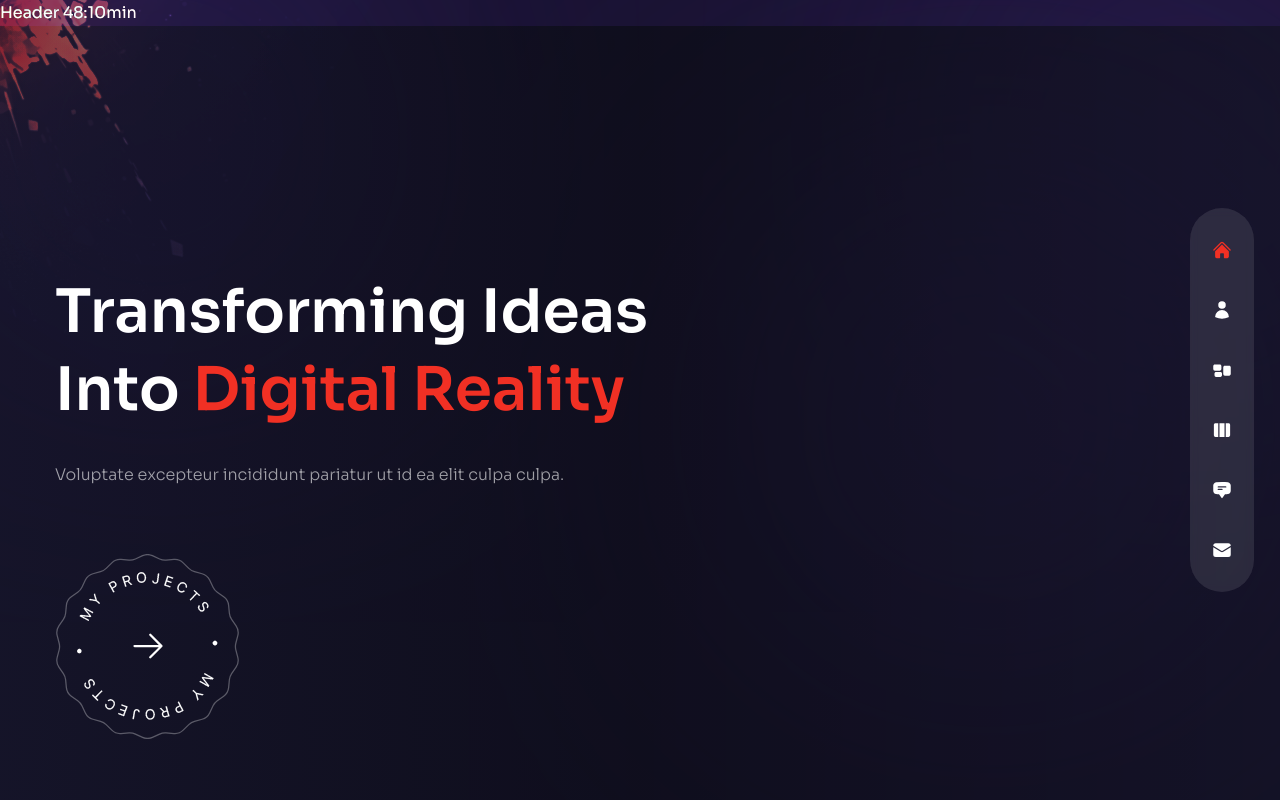
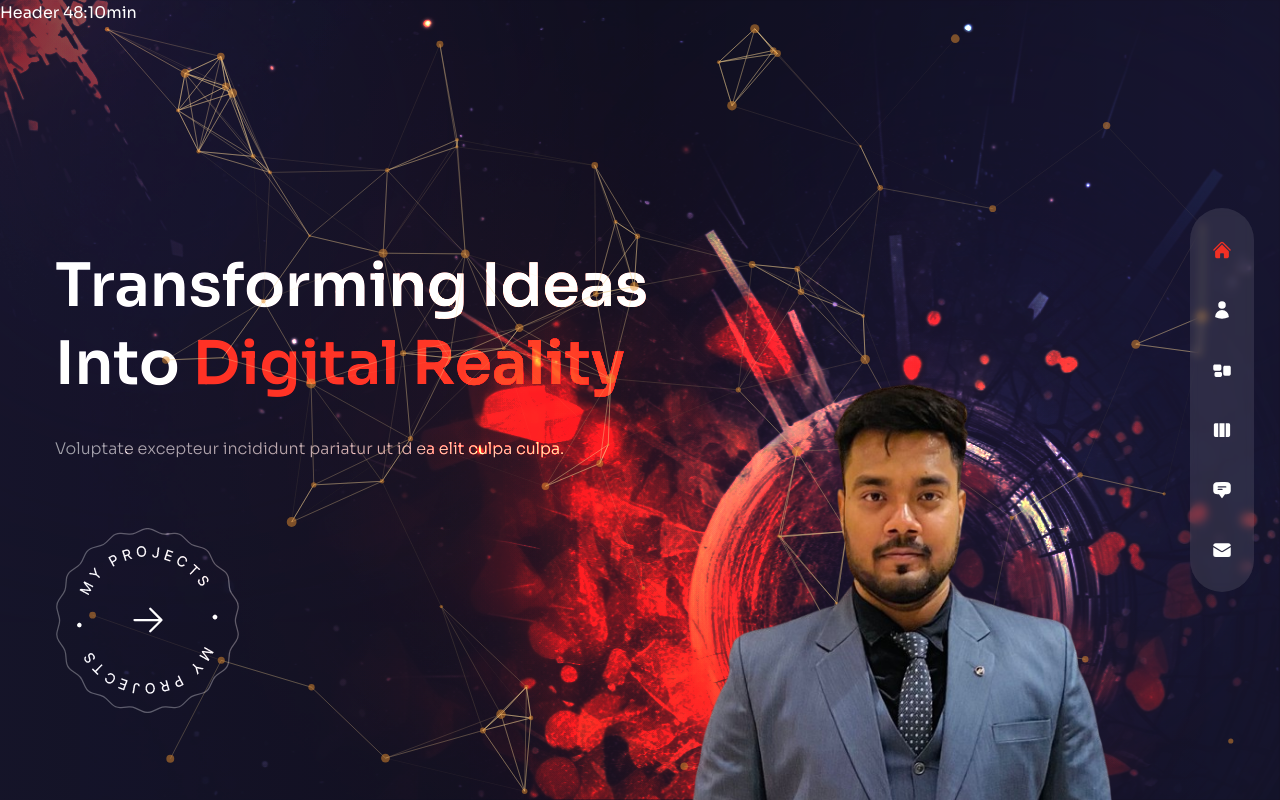
Before and after one commit to visheshr47/portfolio, a Next.js app: page / in a window 1280 px wide. Built offline with nearby package versions, Linux system fonts and the light colour scheme.

Commit message:
all new Image changes

```diff
--- a/components/Avatar.js
+++ b/components/Avatar.js
@@ -1,5 +1,17 @@
+//next image
+import Image from "next/image";
 const Avatar = () => {
-  return <div>Avatar</div>;
+  return (
+    <div className="hidden xl:flex xl:max-w-none">
+      <Image
+        src={"/avatar.png"}
+        width={737}
+        height={678}
+        alt=""
+        className="z-0 w-full h-full"
+      />
+    </div>
+  );
 };
 
 export default Avatar;
--- a/components/Header.js
+++ b/components/Header.js
@@ -1,5 +1,5 @@
 const Header = () => {
-  return <header>Header 48:10min</header>;
+  return <header className="z-30 absolute w-full">Header 48:10min</header>;
 };
 
 export default Header;
--- a/components/ParticlesContainer.js
+++ b/components/ParticlesContainer.js
@@ -1,5 +1,81 @@
+import { Particles } from "react-tsparticles";
+import { loadFull } from "tsparticles";
+import React, { useCallback } from "react";
 const ParticlesContainer = () => {
-  return <div>Particles Container</div>;
+  const particlesInit = useCallback(async (engine) => {
+    await loadFull(engine);
+  }, []);
+  const particlesLoaded = useCallback(async () => {}, []);
+  return (
+    <Particles
+      className="w-full h-full absolute z-0"
+      id="tsparticles"
+      init={particlesInit}
+      loaded={particlesLoaded}
+      options={{
+        fullScreen: { enable: false },
+        background: { color: { value: "" } },
+        fpsLimit: 120,
+        interactivity: {
+          events: {
+            onClick: {
+              enable: false,
+              mode: "push",
+            },
+            onHover: {
+              enable: true,
+              mode: "repulse",
+            },
+            resize: true,
+          },
+          modes: {
+            push: {
+              quantity: 90,
+            },
+            repulse: {
+              distance: 200,
+              duration: 0.4,
+            },
+          },
+        },
+        particles: {
+          color: {
+            value: "#e68e2e",
+          },
+          links: {
+            color: "#f5d393",
+            distance: 150,
+            enable: true,
+            opacity: 0.5,
+            width: 1,
+          },
+          collisions: {
+            enable: true,
+          },
+          move: {
+            directions: "none",
+            enable: true,
+            outModes: { default: "bounce" },
+            random: false,
+            speed: 1,
+            straight: false,
+          },
+          number: {
+            density: { enable: true, area: 800 },
+            value: 80,
+          },
+          opacity: {
+            value: 0.5,
+          },
+          shape: {
+            type: "circle",
+          },
+          size: { value: { min: 1, max: 5 } },
+        },
+        detectRetina: true,
+      }}
+    />
+  );
 };
 
 export default ParticlesContainer;
--- a/pages/index.js
+++ b/pages/index.js
@@ -4,7 +4,7 @@
 import Avatar from "../components/Avatar";
 
 //frame motion
-import { motion } from "framer-motion";
+import { easeInOut, motion } from "framer-motion";
 
 //variants
 import { fadeIn } from "../variants";
@@ -49,8 +49,26 @@
           </motion.div>
         </div>
       </div>
-      <div>text</div>
-      <div>text</div>
+      {/* image */}
+      <div className="w-[1200px] h-full absolute right-0 bottom-0">
+        {/* bg-image */}
+        <div className="bg-none xl:bg-explosion xl:bg-cover xl:bg-right xl:bg-no-repeat w-full h-full absolute mix-blend-color-dodge z-0    "></div>
+        {/* particle */}
+        <div>
+          <ParticlesContainer />{" "}
+        </div>
+        {/* avtar img */}
+        <motion.div
+          variants={fadeIn("up", 0.5)}
+          initial="hidden"
+          animate="show"
+          exit="hidden"
+          transition={{ duration: 1, ease: "easeInOut" }}
+          className="w-full h-full max-w-[450px] max-h-[425px] absolute -bottom-32 lg:bottom-0 lg:right-[13%]   "
+        >
+          <Avatar />
+        </motion.div>
+      </div>
     </div>
   );
 };
```
